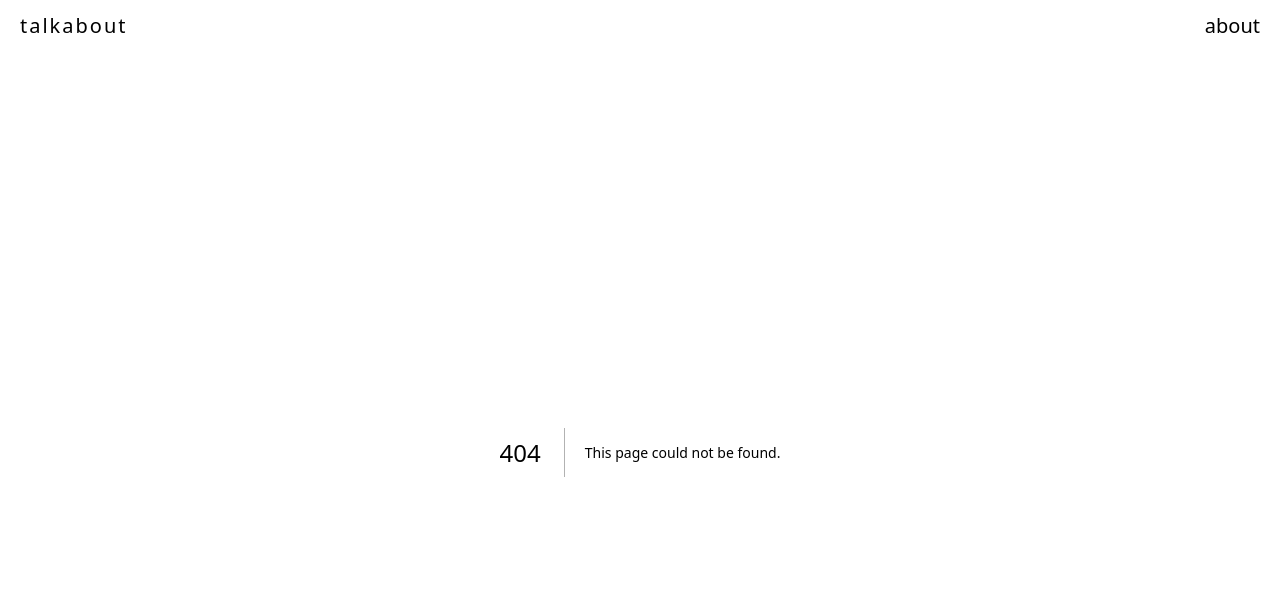
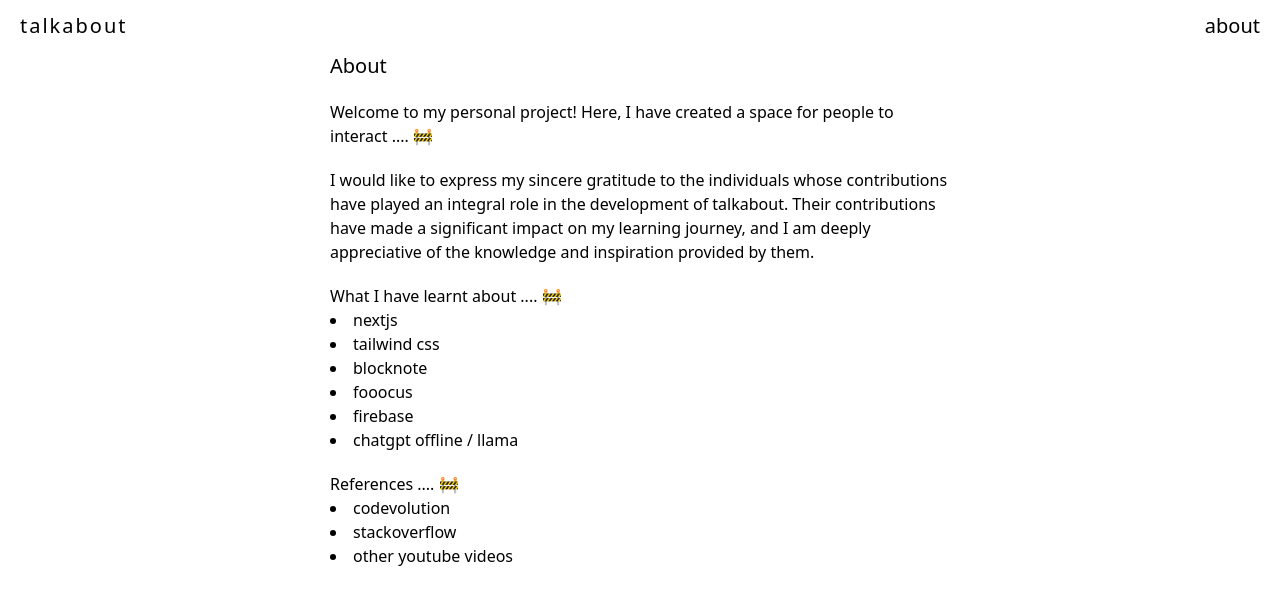
Before and after one commit to ibharathboga/talkabout, a Next.js app: page /about in a window 1280 px wide. Before the commit this address had no page. Shown: the top 604 px of the page. Built offline with nearby package versions, Linux system fonts and the light colour scheme.

Commit message:
about added

```diff
--- /dev/null
+++ b/src/app/about/page.js
@@ -0,0 +1,45 @@
+export default function About() {
+    return <>
+        <div
+            className="
+                mx-auto
+                px-10
+                min-w-[400px]
+                max-w-[700px]
+                flex flex-col space-y-5
+                ">
+            <p className="text-xl">
+                About
+            </p>
+            <p>
+                Welcome to my personal project! Here, I have created a space for people to interact .... 🚧
+            </p>
+            <p>
+                I would like to express my sincere gratitude to the individuals whose contributions have played an integral role in the development of talkabout. Their contributions have made a significant impact on my learning journey, and I am deeply appreciative of the knowledge and inspiration provided by them.
+            </p>
+            <div>
+                <p>
+                    What I have learnt about .... 🚧
+                </p>
+                <ul className="list-disc list-inside">
+                    <li>nextjs</li>
+                    <li>tailwind css</li>
+                    <li>blocknote</li>
+                    <li>fooocus</li>
+                    <li>firebase</li>
+                    <li>chatgpt offline / llama</li>
+                </ul>
+            </div>
+            <div>
+                <p>
+                    References .... 🚧
+                </p>
+                <ul className="list-disc list-inside">
+                    <li>codevolution</li>
+                    <li>stackoverflow</li>
+                    <li>other youtube videos</li>
+                </ul>
+            </div>
+        </div>
+    </>
+}
```
